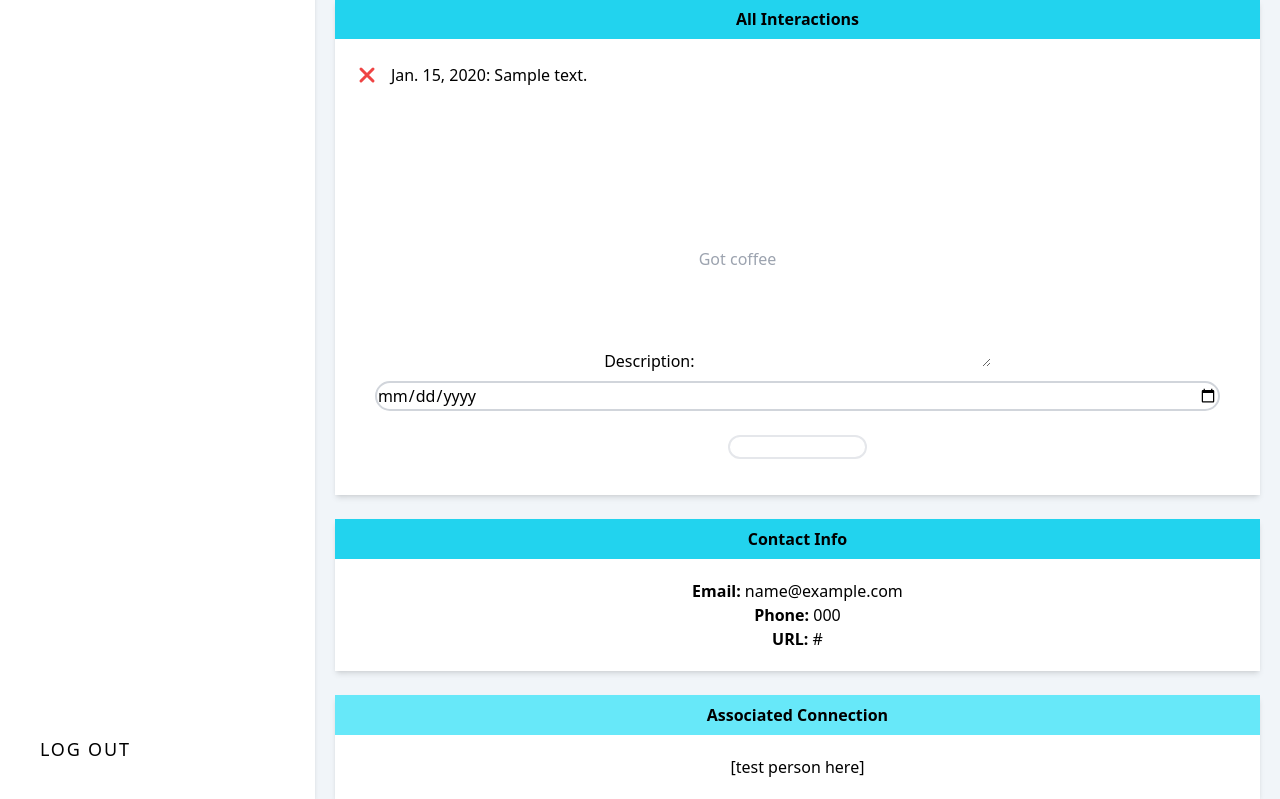
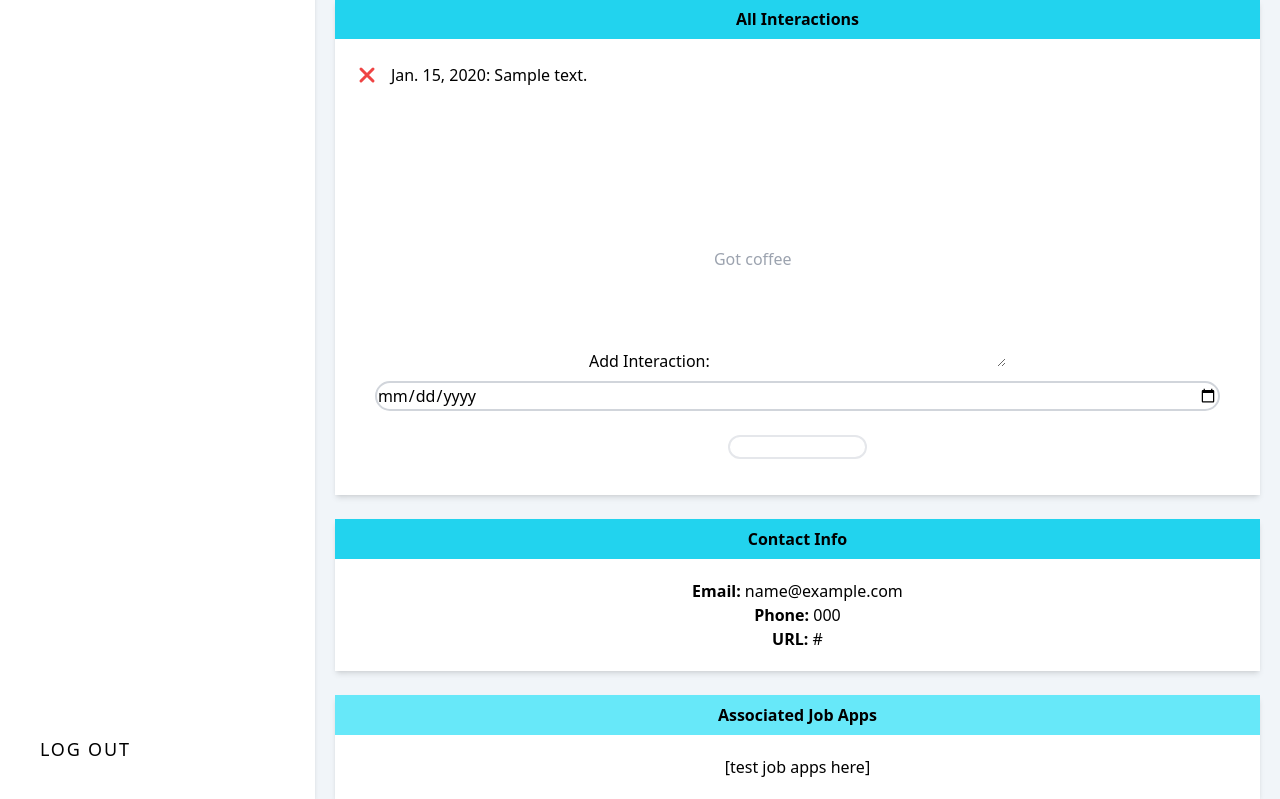
Before and after one commit to reiduf/appMate, a Django app: page /connections/1 in a window 1280 px wide. Shown: the part 569-1368 px from the top of the page. Run offline with Django 4.2, Linux system fonts and the light colour scheme; a user stored in the database is signed in; tables that the repository leaves empty hold one stand-in row (values such as "Sample post"); some libraries are stand-ins or nearby versions.

Commit message:
adds functionality for associated connection on job app details

```diff
--- a/main_app/models.py
+++ b/main_app/models.py
@@ -87,7 +87,7 @@ class Status(models.Model):
 
 
 class Interaction(models.Model):
-    description = models.TextField(max_length=200)
+    description = models.TextField('Add Interaction',max_length=200)
     date = models.DateField('')
     connection = models.ForeignKey(Connection, on_delete=models.CASCADE)
 
--- a/main_app/templates/connections/detail.html
+++ b/main_app/templates/connections/detail.html
@@ -133,11 +133,11 @@
         <!-- Connection card -->
         <div class="min-h-fit card text-center shadow-md bg-white">
             <div class="bg-cyan-300 flex items-center justify-start p-2">
-                <h4 class="font-semibold mx-auto">Associated Connection</h4>
+                <h4 class="font-semibold mx-auto">Associated Job Apps</h4>
             </div>
             <div class="flex flex-col justify-center items-center p-5 bg-white min-h-fit">
                 <p class="font-primary text-md font-normal">
-                    [test person here]
+                    [test job apps here]
                 </p>
             </div>
         </div>
```
Also changed, not shown: main_app/templates/jobs/detail.html (+13 -3 lines).
